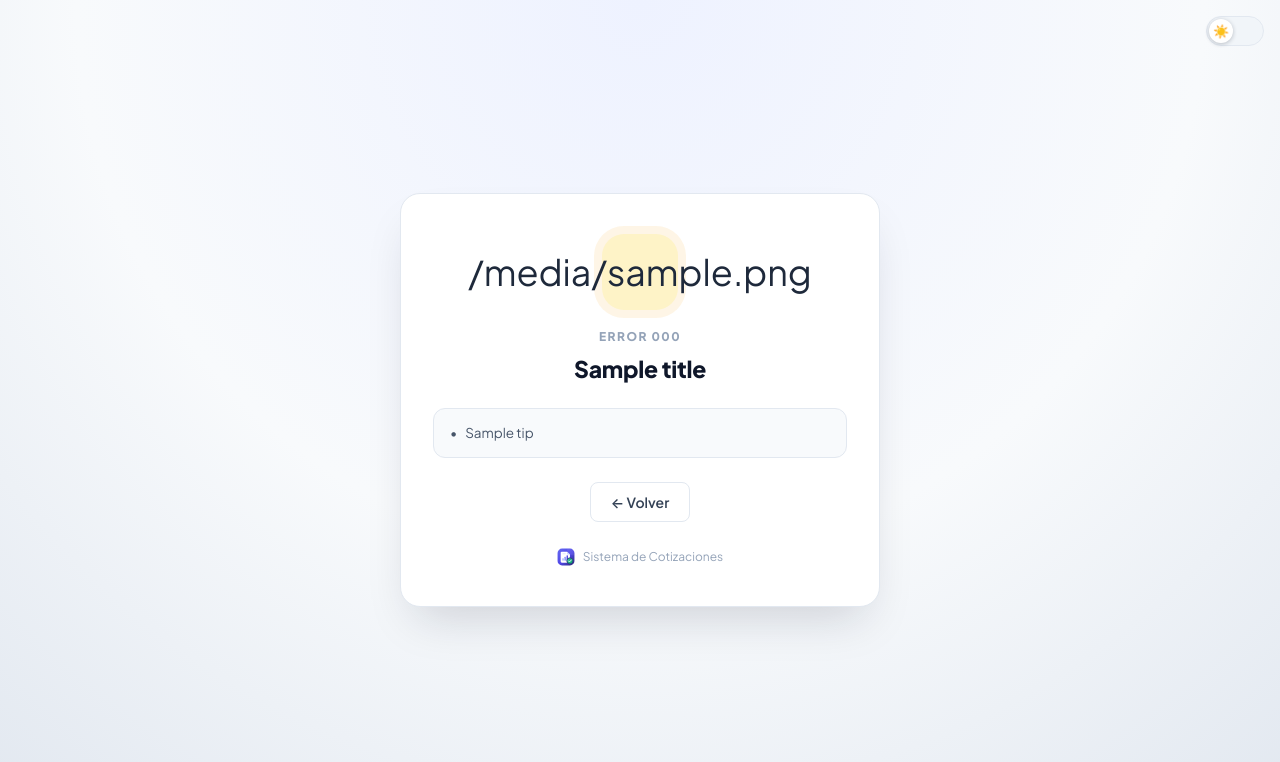
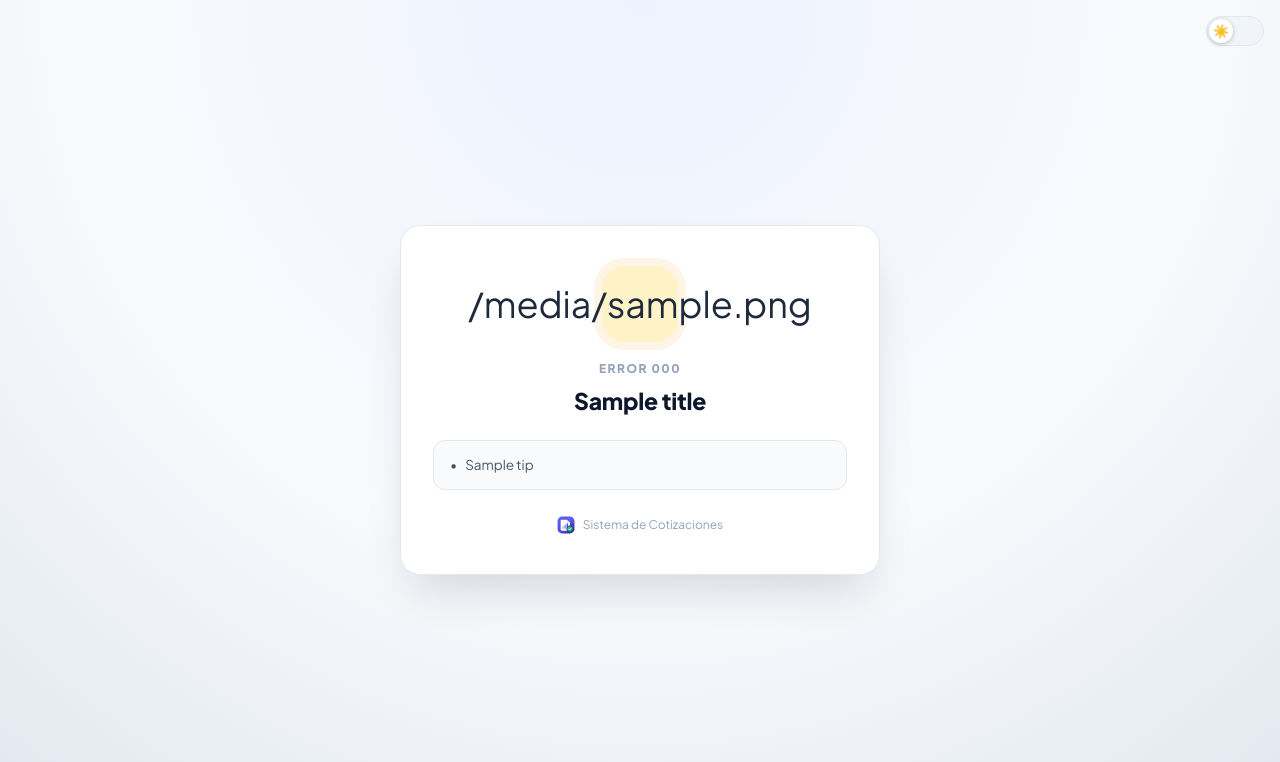
Before and after one commit to DiegoandresGO/coti, a FastAPI app: template templates/error.html in a window 1280 px wide. Shown: the top 762 px of the page. Run offline with FastAPI, Linux system fonts and the light colour scheme; the template is opened without the code that fills it: most values are stand-ins (such as "Sample title", 1, 10 or a date in 2020).

Commit message:
Quitar botón Volver de la página de error
Co-Authored-By: Claude Opus 5 <noreply@anthropic.com>

```diff
--- a/templates/error.html
+++ b/templates/error.html
@@ -56,10 +56,11 @@
     </ul>
     {% endif %}
 
+    {% if show_admin_link %}
     <div class="err-actions">
-      <button type="button" class="btn btn-secondary" onclick="history.length > 1 ? history.back() : location.reload()">← Volver</button>
-      {% if show_admin_link %}<a class="btn btn-primary" href="/">🏠 Ir al panel</a>{% endif %}
+      <a class="btn btn-primary" href="/">🏠 Ir al panel</a>
     </div>
+    {% endif %}
 
     <div class="err-brand">
       <img src="/static/img/icon.svg" alt="" width="18" height="18"> Sistema de Cotizaciones
```
